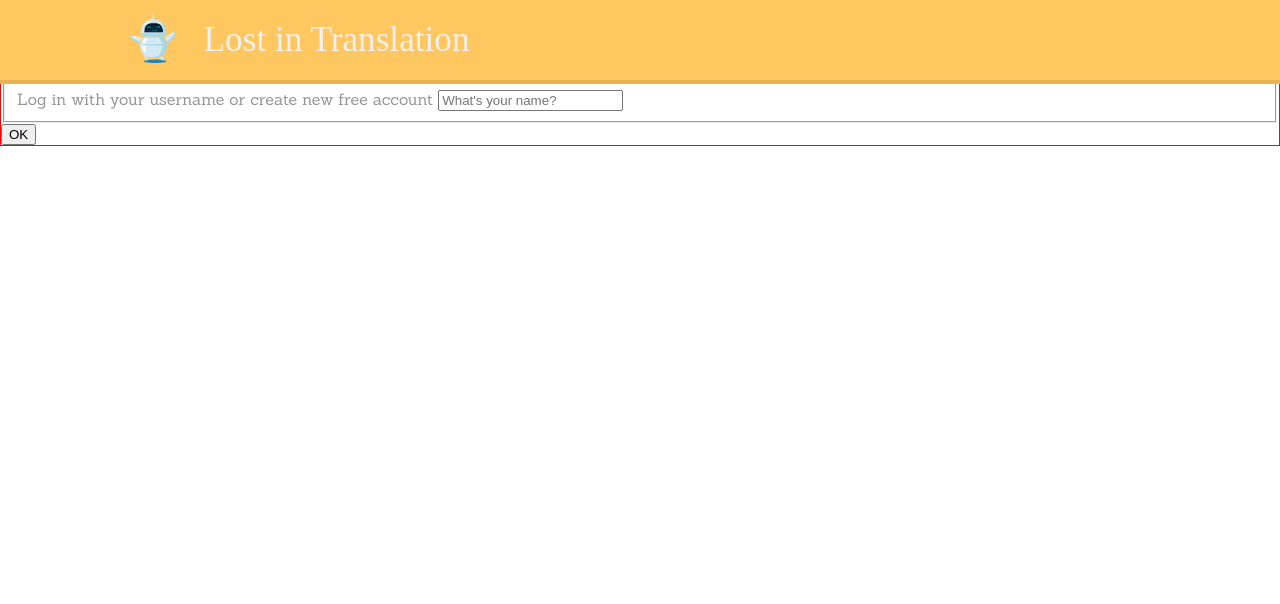
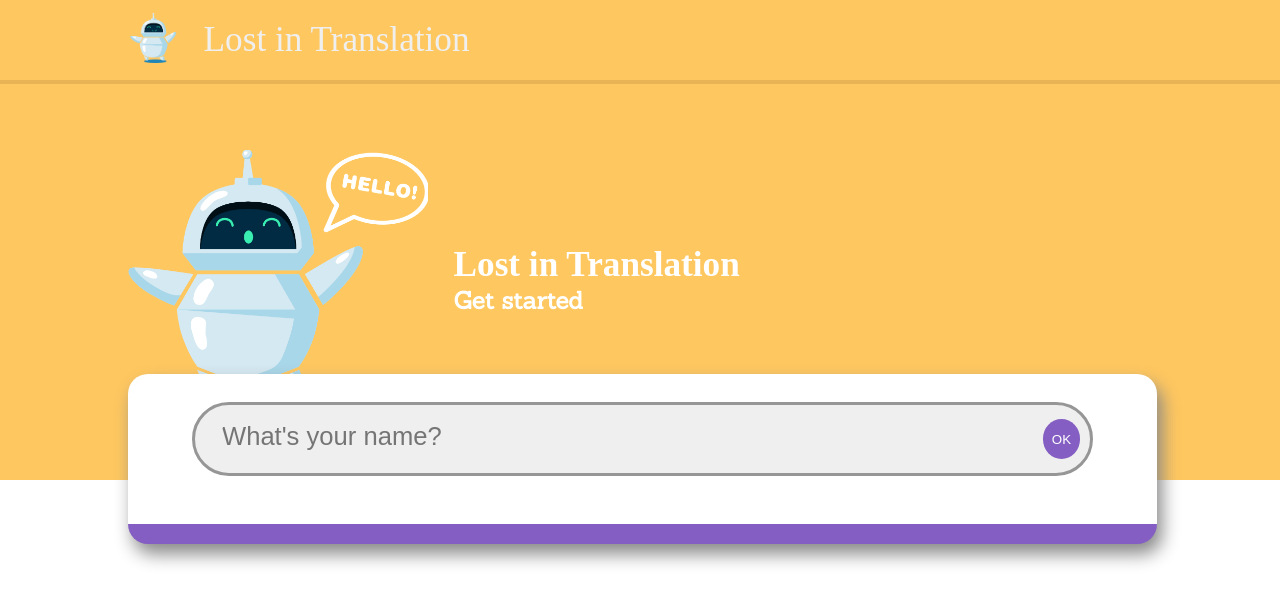
Before and after one commit to stefvtls/lost-in-translation, a React (Create React App) app: page / in a window 1280 px wide. Shown: the top 604 px of the page. Built offline with nearby package versions, Linux system fonts and the light colour scheme; no server answers; a web font is replaced by a local one.

Commit message:
FEAT added css to the login page

```diff
--- a/src/components/Login/LoginContainer.jsx
+++ b/src/components/Login/LoginContainer.jsx
@@ -1,9 +1,27 @@
 import { LoginForm } from "./LoginForm"
 
 export const LoginContainer = () => {
+    // const myStyle={backgroundImage: `url('${process.env.PUBLIC_URL}/resources/Logo.png')`}
+    // const myStyle={backgroundImage: `url("${process.env.PUBLIC_URL}/resources/Logo.png"})`}
+
     return (
         <div className="css-container">
-            <LoginForm />
+            <div className="upper">
+                <div className="welcome">
+                    <div className="welcome-img">
+                        <img src={process.env.PUBLIC_URL + '/resources/Logo-Hello.png'} alt="happy translator"></img>
+                    </div>
+                    <div className="welcome-text">
+                        <h1 className="heading">Lost in Translation</h1>
+                        <h2>Get started</h2>
+                    </div>
+                </div>
+                <div className="form-field">
+                    <LoginForm />
+                </div>
+
+            </div>
+            <div className="lower"></div>
         </div>
     )
 }
--- a/src/components/Login/LoginForm.jsx
+++ b/src/components/Login/LoginForm.jsx
@@ -69,22 +69,24 @@ export const LoginForm = () => {
 
 
     return (
+        <div>
             <form onSubmit={handleSubmit(onSubmit)}>
                 <fieldset>
-                    <label htmlFor="name"> Log in with your username or create new free account </label>
+                    <label htmlFor="name"> </label>
                     <input
                     type="text"
                     placeholder="What's your name?"
                     {...register("name", nameConstraints)} />
-                    { displayErrorsFromFormState() }
+
                 </fieldset>
 
                 <button type="submit" disabled={loading}> OK </button>
-
+            </form>
+            <div className="error">
+                { displayErrorsFromFormState() }
                 {loading && <p> Logging in... </p>}
                 {apiError && <p> { apiError }</p>}
-
-
-            </form>
+            </div>
+        </div>
     )
 }
--- a/src/index.css
+++ b/src/index.css
@@ -9,6 +9,7 @@
   --MARGINS: 10vw;
   --GAP: 2vw;
   --NAVHEIGHT:10vh;
+  --BUTTON-WIDTH: 40px;
 
 }
 
@@ -29,11 +30,12 @@ body {
   width: 100%;
   background-color: var(--YELLOW);
   border-bottom: 4px solid var(--YELLOW_DARK);
-  height: var(--NAVHEIGHT);
+  height: max(80px,var(--NAVHEIGHT));
   display: flex;
   justify-content: space-between;
   align-content: center;
   color: var(--LIGHT_GREY);
+  z-index: 2;
 
 }
 .navbar > * {
@@ -48,7 +50,7 @@ body {
 
 
 .navbar img {
-  width: calc(var(--NAVHEIGHT)/1.6);
+  width: max(calc(var(--NAVHEIGHT)/1.6), 40px);
 }
 
 .username {
@@ -63,13 +65,8 @@ body {
 
 .username p {
   padding: 2%;
-  /* background-color: var(--YELLOW_DARK); */
 }
 
-/* .username img {
-  position: absolute;
-  right: 0px;
-} */
 
 .link {
   text-decoration: none;
@@ -78,6 +75,126 @@ body {
 
 .css-container {
   padding-top: var(--NAVHEIGHT);
-  /* background-color: var(--PURPLE); */
-  border: 1px solid red;
+  display: flex;
+  flex-direction: column;
 }
+
+.css-container > * {
+  width:100%;
+  height: 50vh;
+}
+
+.upper {
+  background-color: var(--YELLOW);
+  position: relative;
+
+}
+
+.welcome {
+  display: flex;
+  align-items: center;
+  gap: var(--GAP);
+  margin: 0 var(--MARGINS) 0;
+  width:auto;
+  height: 100%;
+  overflow: hidden;
+
+}
+
+.welcome-img img {
+  width: max(300px, 10vw);
+  Z-index: 1;
+}
+
+.welcome-text {
+  display: flex;
+  flex-direction: column;
+  justify-content: center;
+  Z-index: 2;
+}
+.welcome-text h1, h2 {
+  margin: 0;
+  color: white;
+  background-color: rgba(var(--YELLOW),0.7);
+  z-index: 2;
+}
+
+
+.form-field {
+  border-radius: 20px;
+
+  width: calc(100% - 2*var(--MARGINS) - 2*var(--GAP));
+  position: absolute;
+
+  left: var(--MARGINS);
+  right: var(--MARGINS);
+  bottom: -8vh;
+  Z-index: 3;
+  background-color: white;
+  padding: calc(1.1*var(--GAP));
+  border-bottom: 20px solid var(--PURPLE);
+  box-shadow: 5px 10px 18px #888888;
+}
+
+@media (max-width: 640px) {
+  .welcome-img img {
+    width: 80%;
+  }
+}
+
+
+@media (max-width: 470px) {
+  .welcome-img img {
+    display: none;
+  }
+}
+
+fieldset {
+  border: 0px;
+}
+
+form {
+  border-radius: 100px;
+  border: 3px solid var(--GREY);
+  width: 90%;
+  padding: 10px;
+  font-size: 1.1rem;
+  display: flex;
+  justify-content: space-between;
+  align-items: center;
+  margin: auto;
+  background-color: var(--LIGHT_GREY);
+  color: var(--GREY)
+}
+form fieldset {
+  width: 100%;
+}
+form input {
+  border:0;
+  background-color: var(--LIGHT_GREY);
+  color: var(--GREY);
+  font-size: 1.6rem;
+  width: 100%;
+  border-radius: 100px;
+  border-style: none
+}
+input:focus{
+  outline: none;
+}
+
+form button {
+  height: var(--BUTTON-WIDTH);
+  width: var(--BUTTON-WIDTH);
+  border-radius: 50%;
+  border: 0px;
+  background-color:var(--PURPLE);
+  color: white;
+  text-align: center;
+  cursor: pointer;
+}
+
+.error {
+  color: var(--PURPLE);
+  font-size: 1rem;
+  margin: 2% 8% 0;
+}
```
Also changed, not shown: 1 other file (tests, documents, lock files or other folders).
